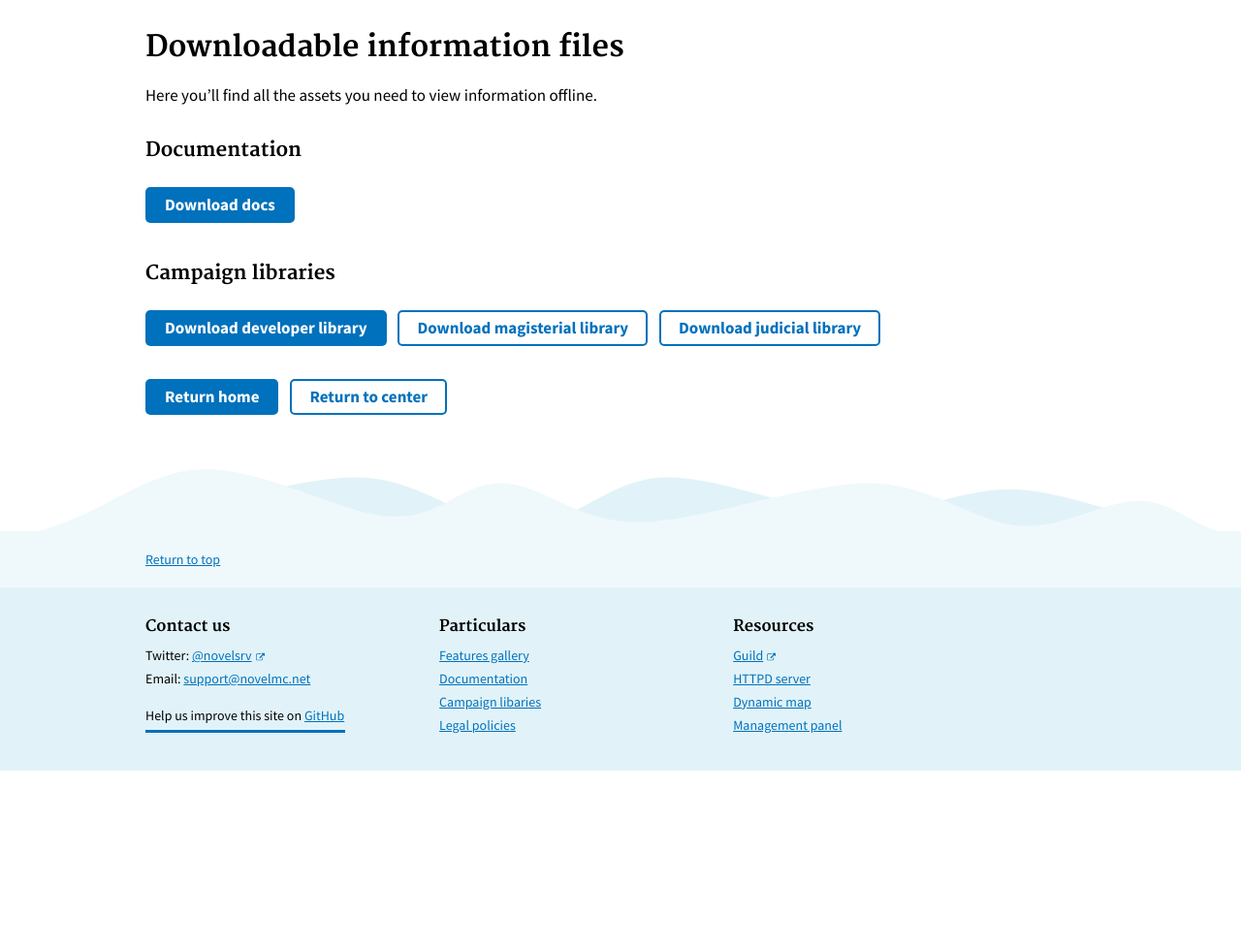
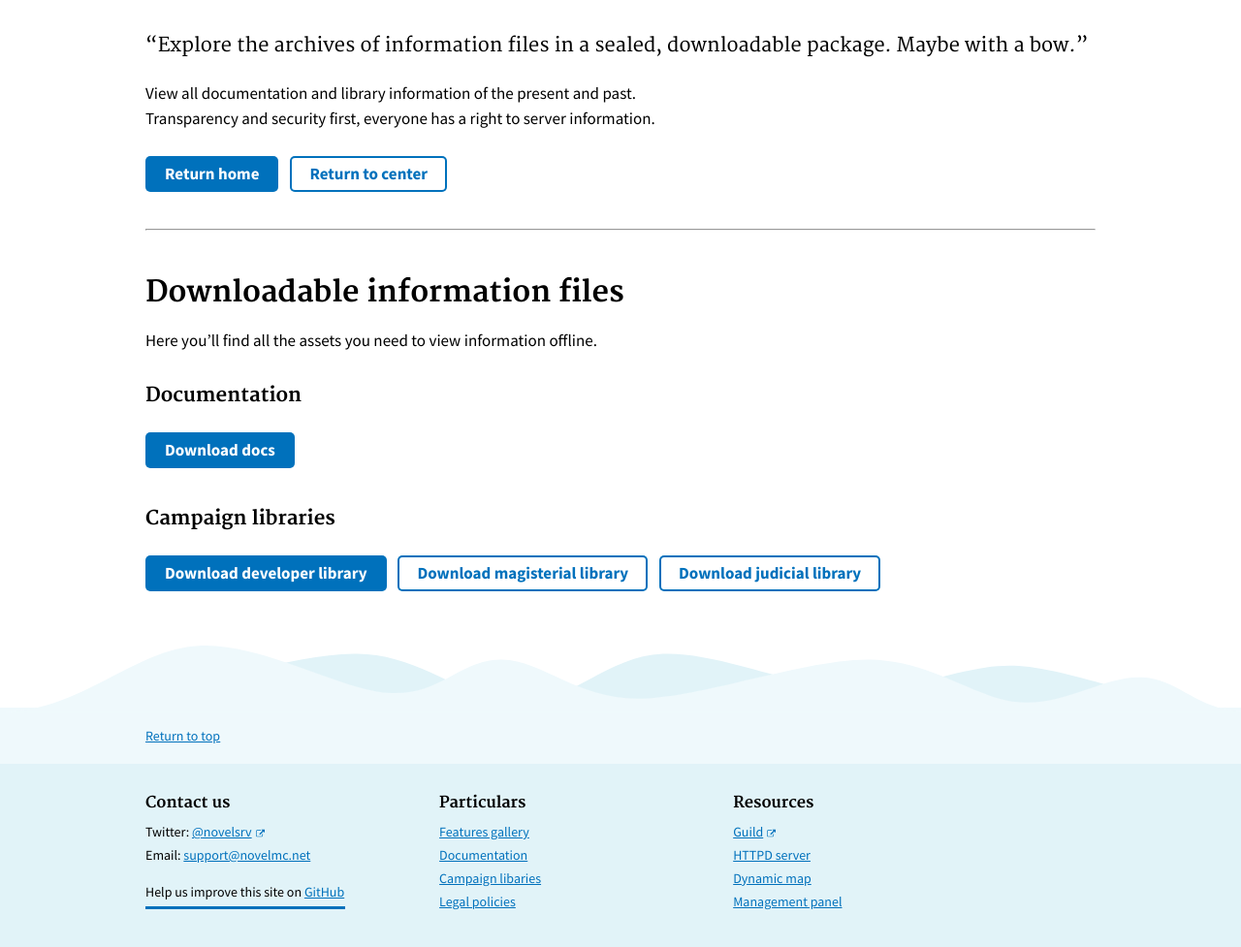
Before and after one commit to serrif/website, a Jekyll site: the page built from main/download.md, in a window 1280 px wide. Shown: the part 250-1227 px from the top of the page at 97% size. Built offline with Jekyll 4.4.1, drawn with Linux system fonts in a browser that asks for light colours; before the commit the page ends 1045 px from its top, so only the background shows below that.

```diff
--- a/main/download.md
+++ b/main/download.md
@@ -4,6 +4,17 @@ permalink: /download/
 
 layout: post
 ---
+"Explore the archives of information files in a sealed, downloadable package. Maybe with a bow."
+{: .usa-font-lead }
+
+View all documentation and library information of the present and past.
+<br>
+Transparency and security first, everyone has a right to server information.
+
+<a class="usa-button usa-button" href="../#">Return home</a>
+<a class="usa-button usa-button-secondary" href="../center">Return to center</a>
+
+<hr style="margin-top: 3rem;">
 
 ## Downloadable information files
 Here you'll find all the assets you need to view information offline.
@@ -17,6 +28,3 @@ Here you'll find all the assets you need to view information offline.
 <a class="usa-button usa-button" href="https://github.com/novelmc/novlemc.github.io/releases/download/developerlib.zip">Download developer library</a>
 <a class="usa-button usa-button-secondary" href="https://github.com/novelmc/novlemc.github.io/releases/download/magisteriallib.zip">Download magisterial library</a>
 <a class="usa-button usa-button-secondary" href="https://github.com/novelmc/novlemc.github.io/releases/download/judiciallib.zip">Download judicial library</a>
-
-<a class="usa-button usa-button" href="../#">Return home</a>
-<a class="usa-button usa-button-secondary" href="../center">Return to center</a>
```
Also changed, not shown: main/center.md (+5 -2 lines).
